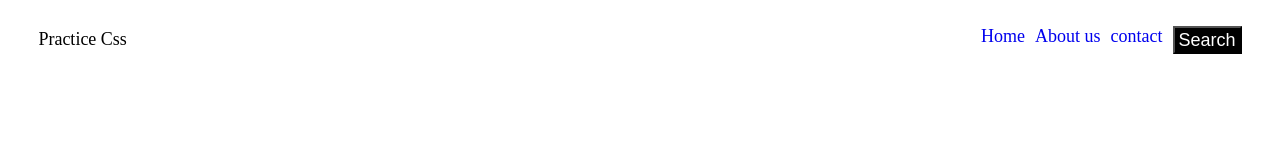
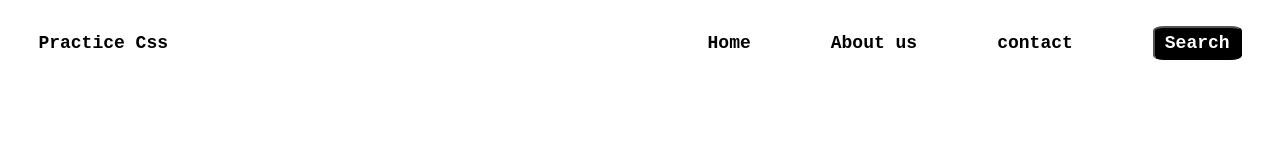
Before and after one commit to AnikeshChouhan/DesignWebSiteByCSS, a plain HTML site: page index.html in a window 1280 px wide. Drawn offline with Linux system fonts and the light colour scheme.

Commit message:
some changes

```diff
--- a/index.css
+++ b/index.css
@@ -23,20 +23,25 @@ a,
 ul {
   list-style: none;
   text-decoration: none;
+  color: black;
 }
 
 .flex {
   display: flex;
-  gap: 10px;
+  justify-content: center;
+  align-items: center;
+  gap: 80px;
 }
 
 .commonText {
   font-size: 18px;
-  font-weight: lighter;
-  /* font-family: inter; */
+  font-weight: bold;
+  font-family: "Courier New", Courier, monospace;
 }
 .buttonProp {
   color: white;
   background-color: black;
-  padding: 2px 4px 1px 4px;
+  padding: 5px 10px 5px 10px;
+  border-radius: 13%;
 }
+/* header End */
--- a/index.html
+++ b/index.html
@@ -11,7 +11,7 @@
       <p class="commonText">Practice Css</p>
       <div class="flex">
         <nav>
-          <ul class="">
+          <ul class="flex">
             <li><a class="commonText" href="#">Home</a></li>
             <li><a class="commonText" href="#">About us</a></li>
             <li><a class="commonText" href="#">contact</a></li>
```
